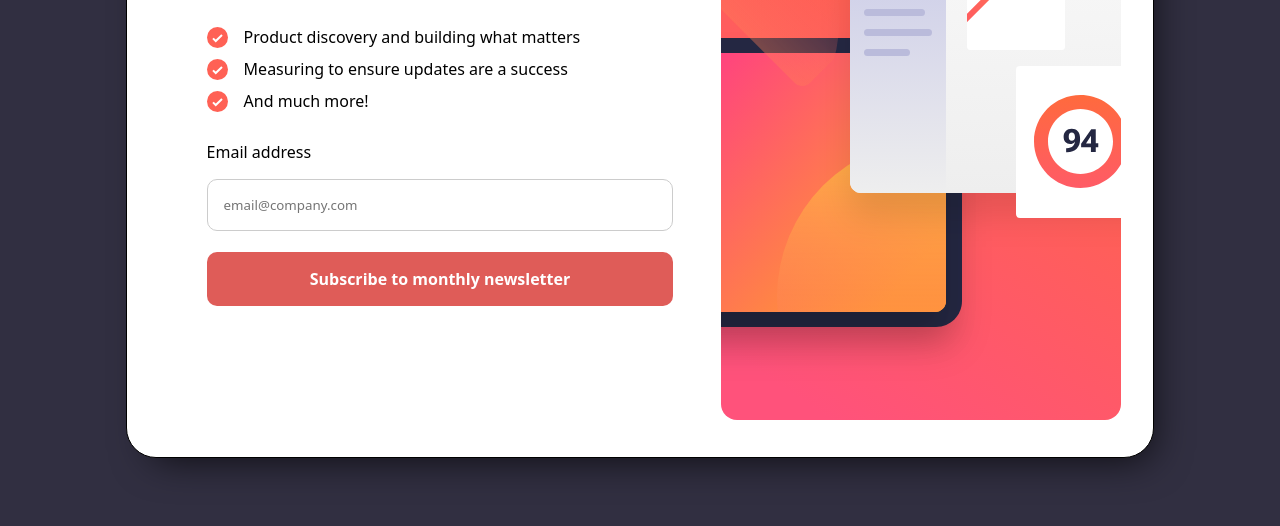
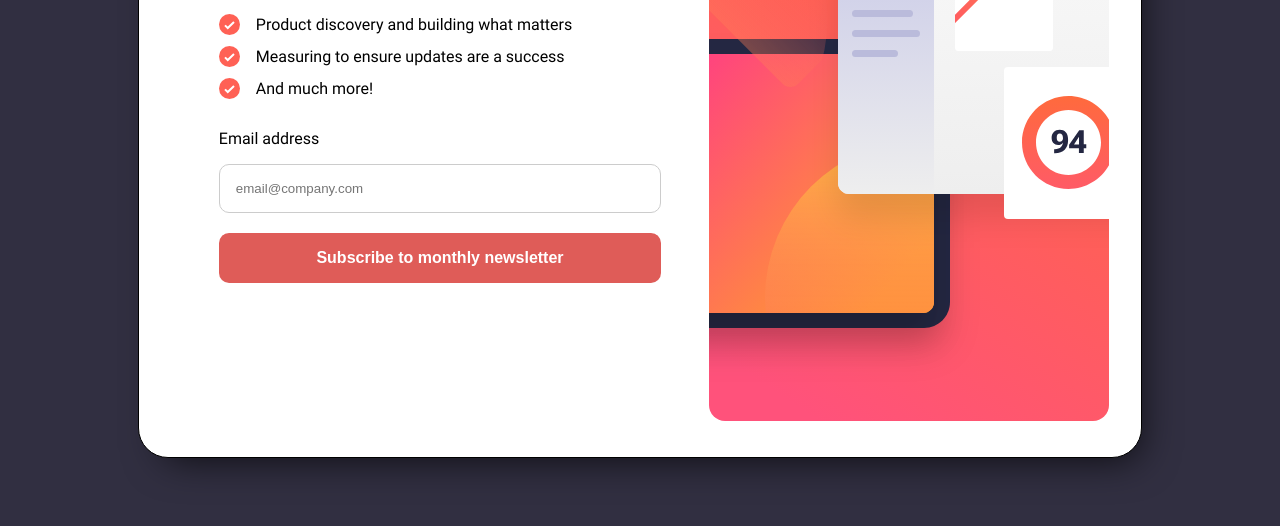
Before and after one commit to crystalblade1/newsletter-sign-up-with-success-message-main, a plain HTML site: page index.html in a window 1280 px wide. Shown: the part 274-800 px from the top of the page. Drawn offline with Linux system fonts and the light colour scheme.

Commit message:
bug fixes

```diff
--- a/index.html
+++ b/index.html
@@ -28,7 +28,7 @@
         </p>
         <div id="email">
           <div id="message-wrapper">
-            <label for="email">Email address</label>
+            <label for="input-email">Email address</label>
             <p id="message"></p>
           </div>
           <input type="text" placeholder="email@company.com" id="input-email" />
--- a/style.css
+++ b/style.css
@@ -2,8 +2,19 @@
     margin: 0;
     padding: 0;
     box-sizing: border-box;
-    font-family: system-ui, -apple-system, BlinkMacSystemFont, 'Segoe UI', Roboto, Oxygen, Ubuntu, Cantarell, 'Open Sans', 'Helvetica Neue', sans-serif;
 }
+
+@font-face {
+    font-family: 'Roboto Bold';
+    src: url(assets/fonts/Roboto-Bold.ttf);
+    weight: bold;
+  }
+
+  @font-face {
+    font-family: 'Roboto Normal';
+    src: url(assets/fonts/Roboto-Regular.ttf);
+    weight: normal;
+  }
 
 body{
     height: 100vh;
@@ -36,13 +47,16 @@ body{
     width: 480px;
     height: 530px;
     display: none;
+    font-family: 'Roboto Normal';
+    line-height: 1.5rem;
 }
 
 #SuccessForm h2{
-    font-size: 3rem;
+    font-size: 3.5rem;
     line-height: 1.2;
     margin-top: 1rem;
     margin-bottom: 1.5rem;
+    font-family: 'Roboto Bold';
 }
 
 #SuccessForm button{
@@ -57,9 +71,11 @@ body{
     display: flex;
     flex-direction: column;
     padding: 3rem;
+    font-family: 'Roboto Normal';
 
     h1{
         font-size: 3.5rem;
+        font-family: 'Roboto Bold';
     }
 
 }
```
